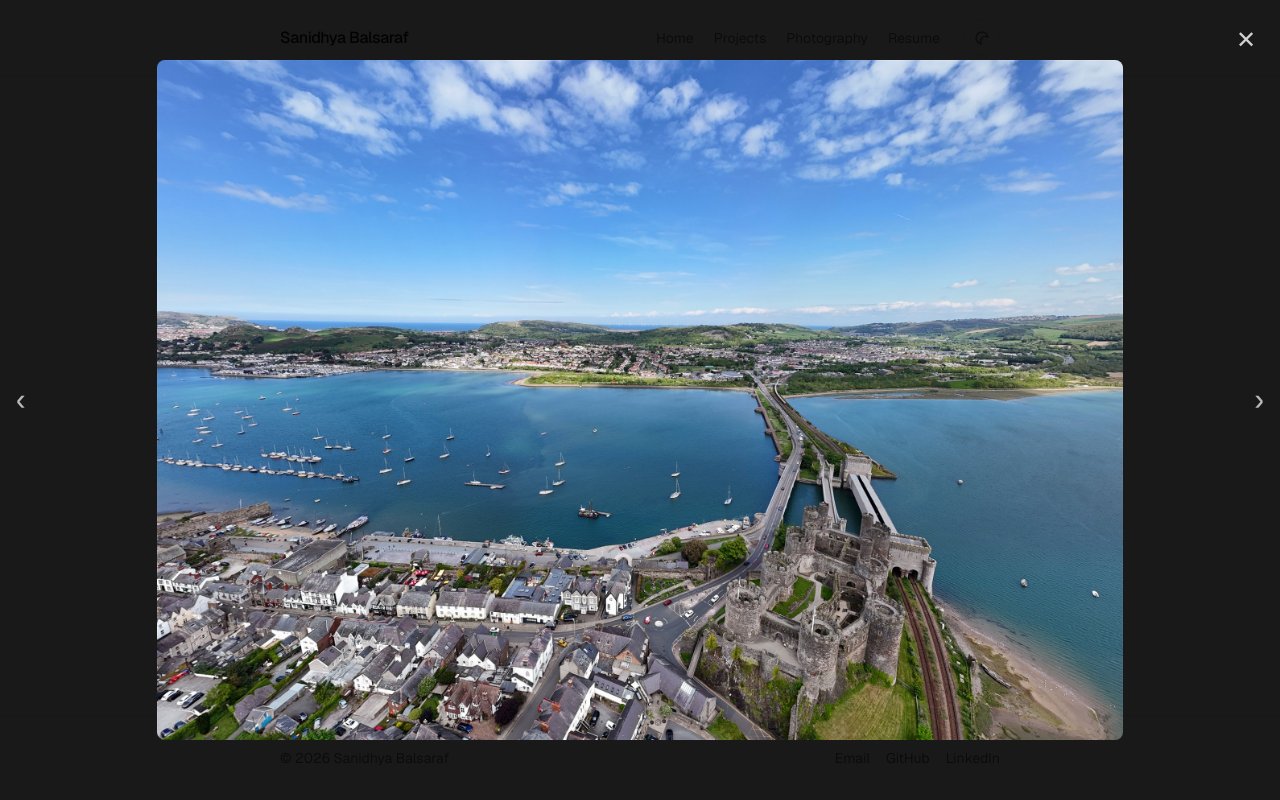
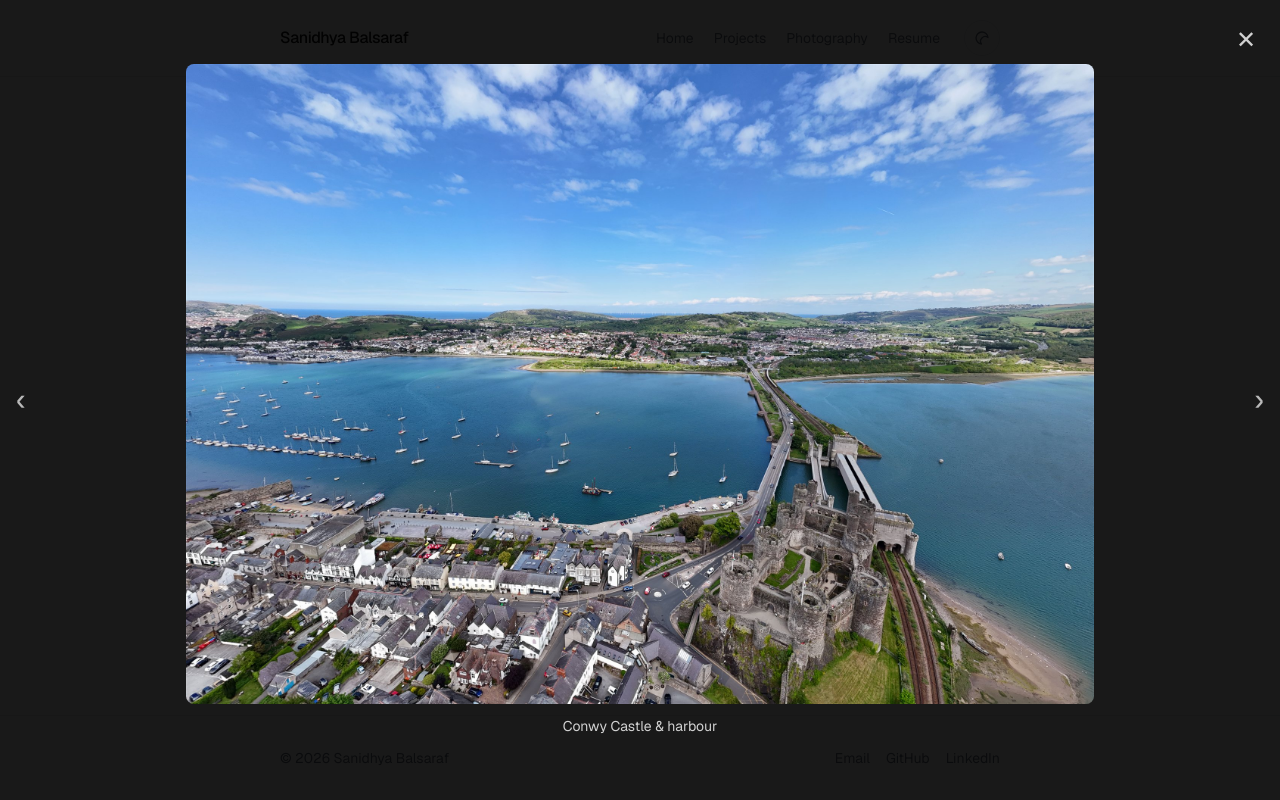
Before and after one commit to sanidhyasbalsaraf-lgtm/sanidhyas-portfolio, a Next.js app: page /photography in a window 1280 px wide. Both pictures are taken after a click on the button 394 px from the left and 302 px from the top of the page. Built offline with nearby package versions, Linux system fonts and the light colour scheme.

Commit message:
Add captions under gallery thumbnails and lightbox
Captions live in src/data/photo-captions.ts, keyed by filename.
Photos without an entry there just show no caption.

```diff
--- a/src/components/PhotoGallery.tsx
+++ b/src/components/PhotoGallery.tsx
@@ -35,8 +35,8 @@ export default function PhotoGallery({ photos }: { photos: Photo[] }) {
     <>
       <div className="columns-1 gap-4 sm:columns-2 md:columns-3 [&>*]:mb-4">
         {photos.map((photo, index) => (
+          <figure key={photo.src}>
             <button
-            key={photo.src}
               onClick={() => setActiveIndex(index)}
               className="block w-full overflow-hidden rounded-xl border border-border"
             >
@@ -49,6 +49,12 @@ export default function PhotoGallery({ photos }: { photos: Photo[] }) {
                 sizes="(min-width: 768px) 33vw, (min-width: 640px) 50vw, 100vw"
               />
             </button>
+            {photo.caption && (
+              <figcaption className="mt-2 text-sm text-muted">
+                {photo.caption}
+              </figcaption>
+            )}
+          </figure>
         ))}
       </div>
 
@@ -74,14 +80,21 @@ export default function PhotoGallery({ photos }: { photos: Photo[] }) {
           >
             ‹
           </button>
+          <div
+            className="flex max-h-[85vh] max-w-[90vw] flex-col items-center gap-3"
+            onClick={(e) => e.stopPropagation()}
+          >
             <Image
               src={active.src}
               alt={active.alt}
               width={1600}
               height={1200}
-            className="max-h-[85vh] w-auto max-w-[90vw] rounded-lg object-contain"
-            onClick={(e) => e.stopPropagation()}
+              className="max-h-[calc(85vh-2.5rem)] w-auto max-w-full rounded-lg object-contain"
             />
+            {active.caption && (
+              <p className="text-sm text-white/80">{active.caption}</p>
+            )}
+          </div>
           <button
             onClick={(e) => {
               e.stopPropagation();
--- /dev/null
+++ b/src/data/photo-captions.ts
@@ -0,0 +1,8 @@
+// Optional captions shown under each photo in /public/photos.
+// Key = filename (with extension). Photos without an entry here just show no caption.
+export const photoCaptions: Record<string, string> = {
+  "conwy-castle-aerial.jpg": "Conwy Castle & harbour",
+  "forest-valley-village.jpg": "Forest valley village",
+  "snowdon-mountain-lake.jpg": "Snowdonia mountain lake panorama",
+  "conwy-castle-railway.jpg": "Top-down railway/parking view near the castle",
+};
--- a/src/lib/photos.ts
+++ b/src/lib/photos.ts
@@ -1,9 +1,11 @@
 import fs from "fs";
 import path from "path";
+import { photoCaptions } from "@/data/photo-captions";
 
 export type Photo = {
   src: string;
   alt: string;
+  caption?: string;
 };
 
 const PHOTOS_DIR = path.join(process.cwd(), "public", "photos");
@@ -15,7 +17,7 @@ function filenameToAlt(filename: string): string {
 }
 
 // Drop image files into /public/photos and they'll show up here automatically —
-// no code changes needed.
+// no code changes needed. Add an entry to src/data/photo-captions.ts to caption one.
 export function getPhotos(): Photo[] {
   if (!fs.existsSync(PHOTOS_DIR)) return [];
 
@@ -25,6 +27,7 @@ export function getPhotos(): Photo[] {
     .sort()
     .map((file) => ({
       src: `/photos/${file}`,
-      alt: filenameToAlt(file),
+      alt: photoCaptions[file] ?? filenameToAlt(file),
+      caption: photoCaptions[file],
     }));
 }
```
Lines whose indentation alone changed are shown as unchanged.
